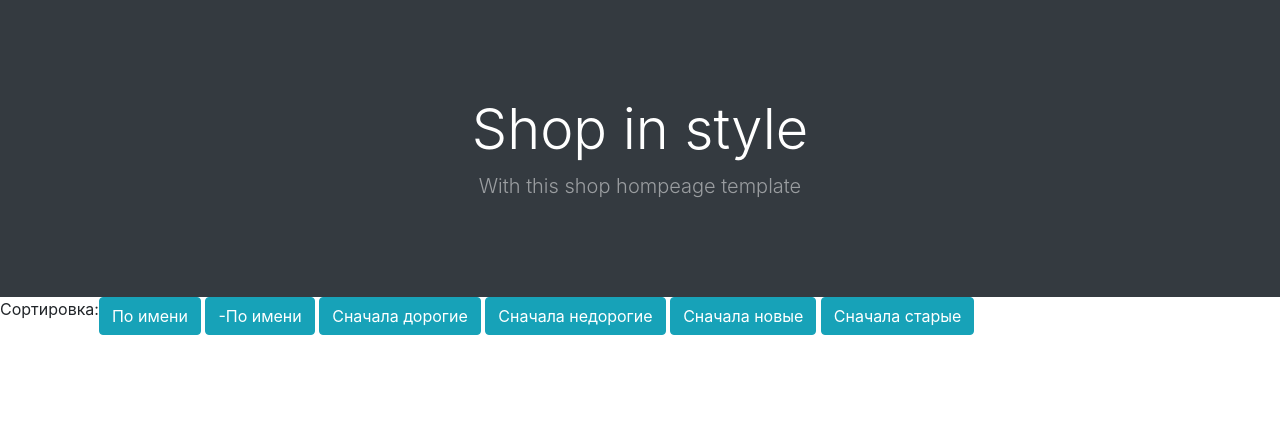
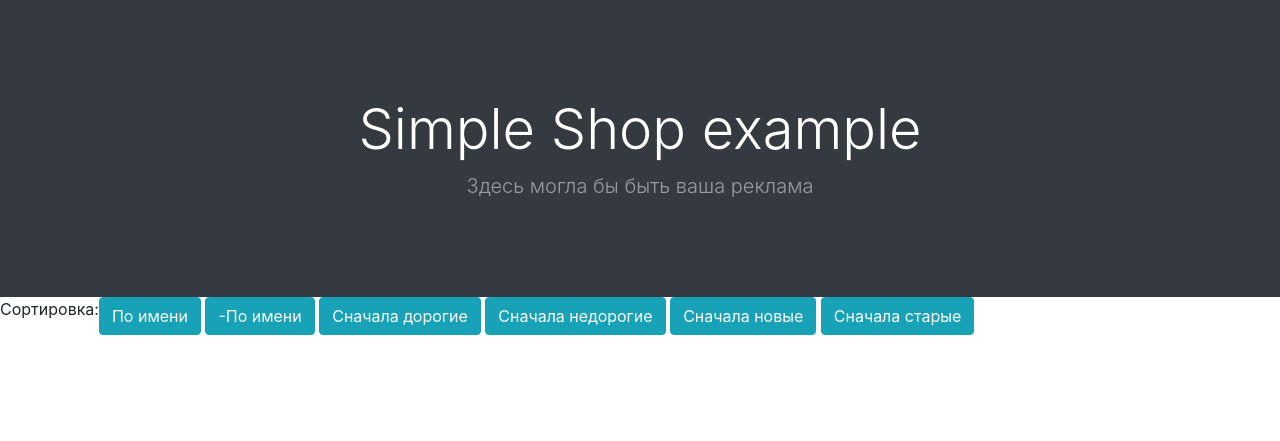
Before and after one commit to maksimuspiter/simple_shop_final_proj, a Django app: page /shop/ in a window 1280 px wide. Shown: the part 56-497 px from the top of the page. Run offline with Django 4.2, Linux system fonts and the light colour scheme; data that the repository does not hold is empty; parts of the project's set-up code (start-up, migrations or seed data) failed here and were passed over; some libraries are stand-ins or nearby versions.

Commit message:
change baner

```diff
--- a/myshop/templates/base_products/base_products.html
+++ b/myshop/templates/base_products/base_products.html
@@ -59,8 +59,8 @@
         <header class="bg-dark py-5">
             <div class="container px-4 px-lg-5 my-5">
                 <div class="text-center text-white">
-                    <h1 class="display-4 fw-bolder">Shop in style</h1>
-                    <p class="lead fw-normal text-white-50 mb-0">With this shop hompeage template</p>
+                    <h1 class="display-4 fw-bolder">Simple Shop example</h1>
+                    <p class="lead fw-normal text-white-50 mb-0">Здесь могла бы быть ваша реклама</p>
                 </div>
             </div>
         </header>
```
